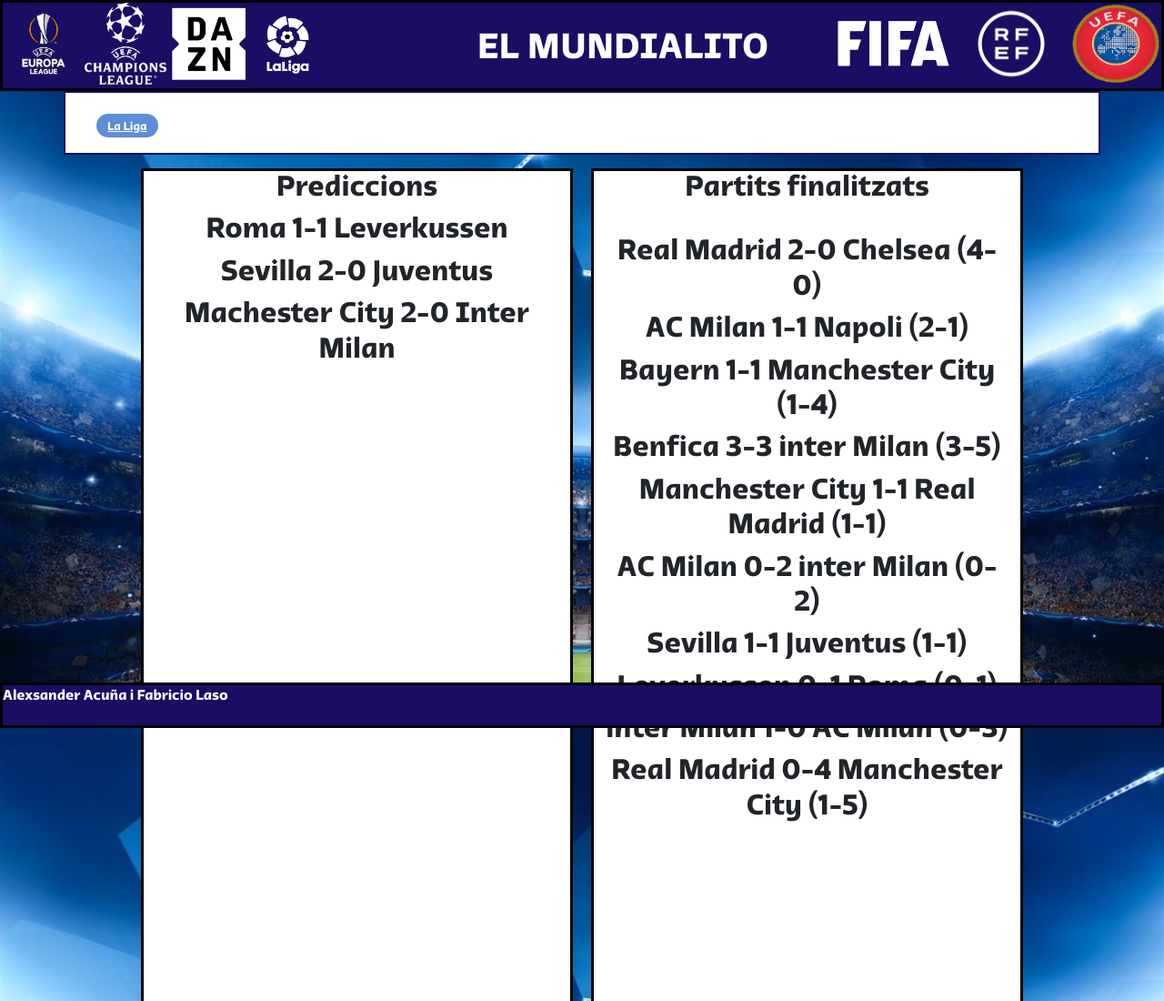
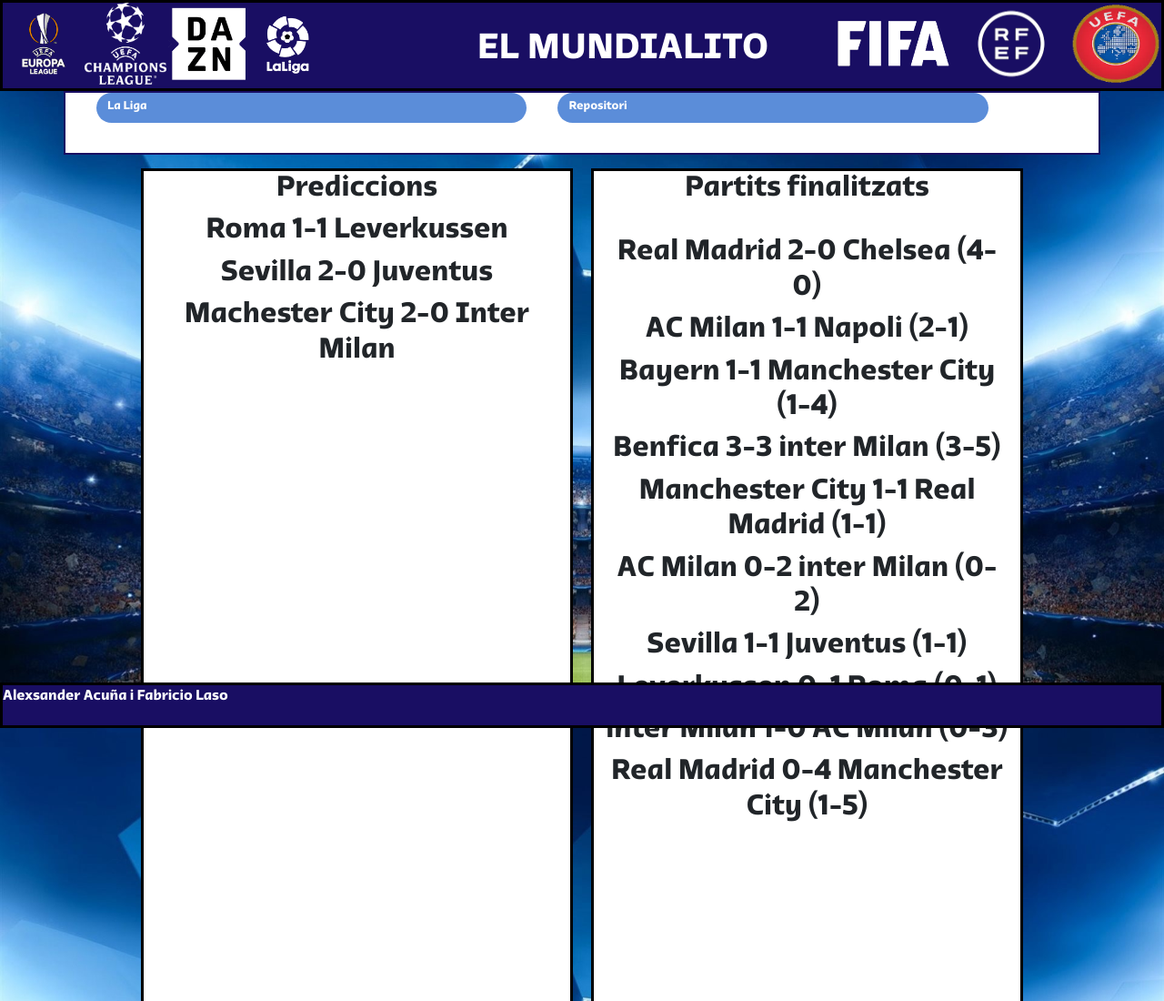
Before and after one commit to Alexxxtube69/G6_WEB, a website: page index.html in a window 1280 px wide. Shown: the top 1100 px of the page at 91% size. Drawn offline with nearby package versions, Linux system fonts and the light colour scheme; no server answers.

Commit message:
repositori afegit

```diff
--- a/index.html
+++ b/index.html
@@ -28,10 +28,14 @@
 
     </div>
 
-    <div class="container">
+    <div class="container a">
         <div class="row menu">
-            <div class="col col-4" id="boton" >
-                <a href="LaLiga.html" id="funcion" style="font-size: small;">La Liga</a>
+            <div class="col col-5 boton" >
+                <a href="LaLiga.html" class="funcion" style="font-size: small;text-decoration: none;">La Liga</a>
+
+            </div>
+            <div class="col col-5 boton" >
+                <a href="https://github.com/Alexxxtube69/G6_WEB" class="funcion" style="font-size: small;text-decoration: none;">Repositori</a>
 
             </div>
 
--- a/mundialito.css
+++ b/mundialito.css
@@ -19,6 +19,7 @@
 
 }
 .menu {
+    position: sticky;
     background-color: white;
     color: rgb(25, 14, 99);
     height: 70px;
@@ -148,17 +149,17 @@
 }
 h2 {text-align: center;font-family: Qatar-2022;}
 
-#boton{
+.boton{
+    position: static;
     background-color: rgba(78, 132, 214, 0.925);
-    width: 6%;
-    height: 40%;
+    height: 50%;
     border-radius: 20px;
-    margin-top: 2%;
+    top: 40%;
     margin-left: 3%;
 
 }
 
-#funcion {
+.funcion {
 
 color: white;
 
```
